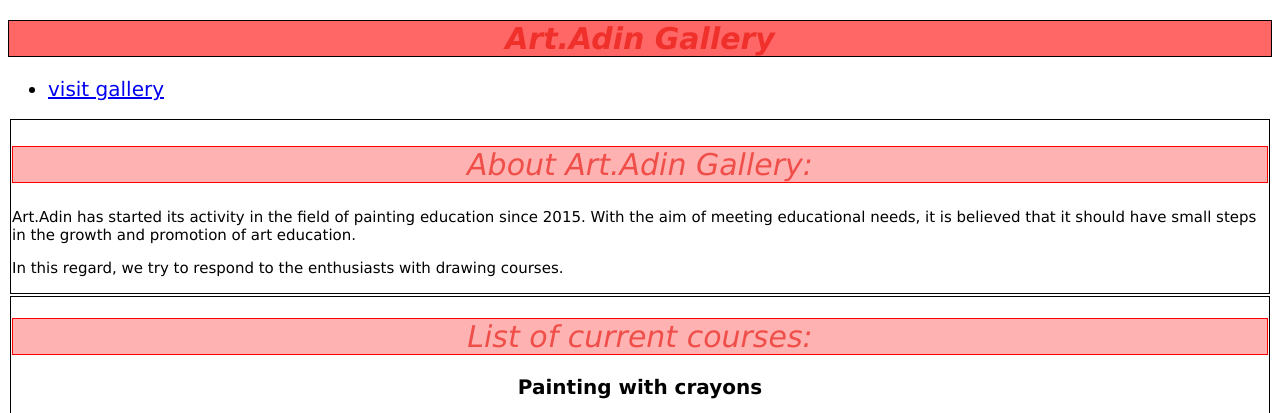
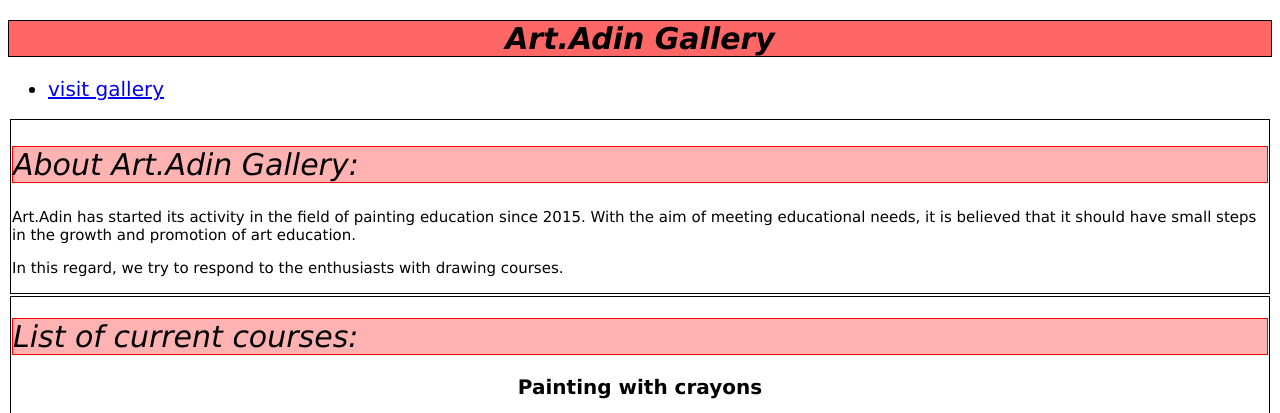
Before and after one commit to victorpapa79/victorpapa79.github.io, a plain HTML site: page index.html in a window 1280 px wide. Shown: the top 413 px of the page. Drawn offline with Linux system fonts and the light colour scheme.

Commit message:
Add files via upload

```diff
--- a/css/styles.css
+++ b/css/styles.css
@@ -11,6 +11,7 @@ table{
     font-size: 30px;
     font-family: Verdana;
     font-weight: bold;
+    color: black;
     background-color: rgba(255, 0, 0, 0.6);
 }
 
@@ -50,10 +51,12 @@ td {
 
 h1.head1 {
   background-color: rgba(255, 0, 0, 0.3);
+  color: black;
   font-size: 30px;
   font-family: Verdana;
   font-weight: normal;
   border: 1px solid rgb(260, 0, 0);
+  text-align: left;
 
 }
 h2 {
```
